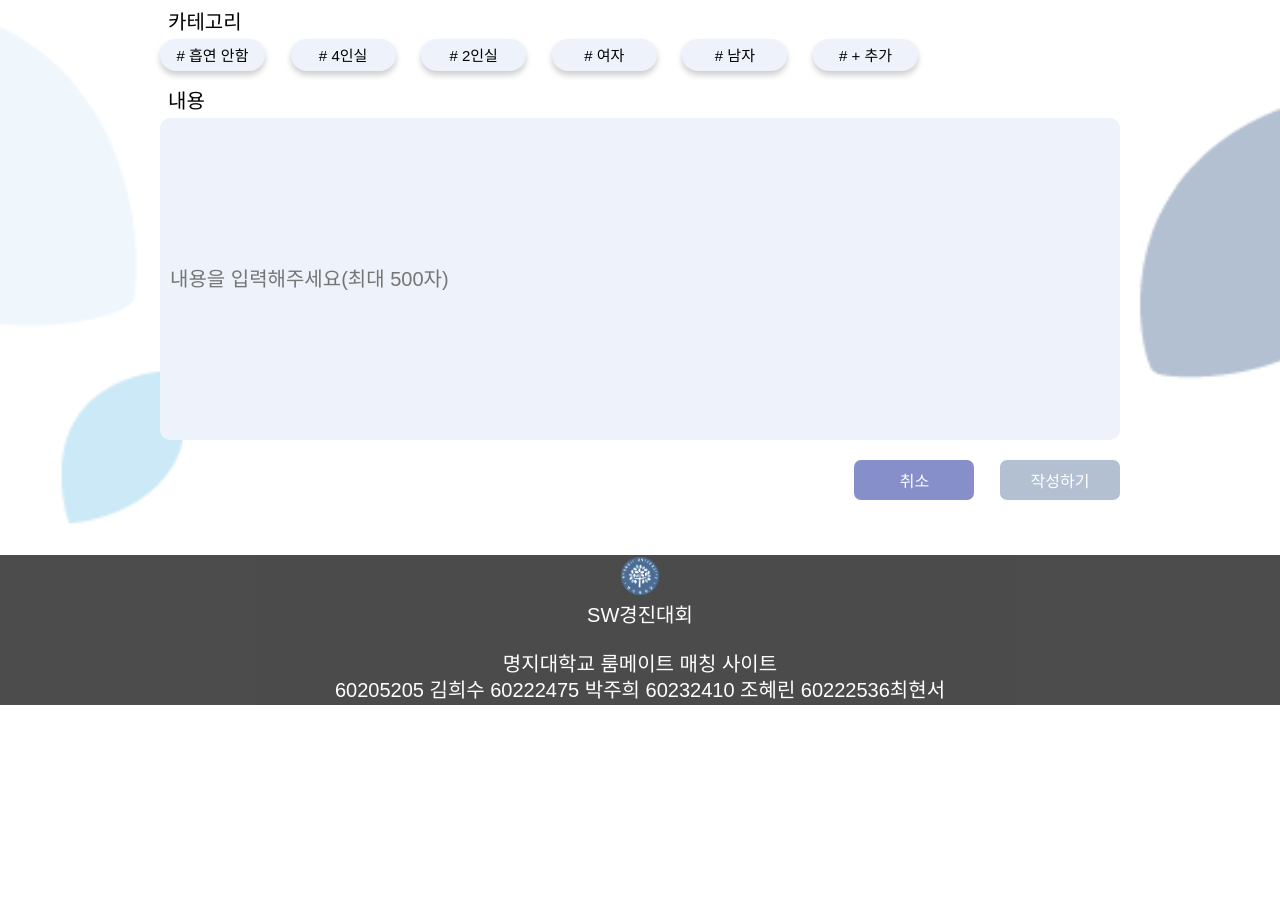
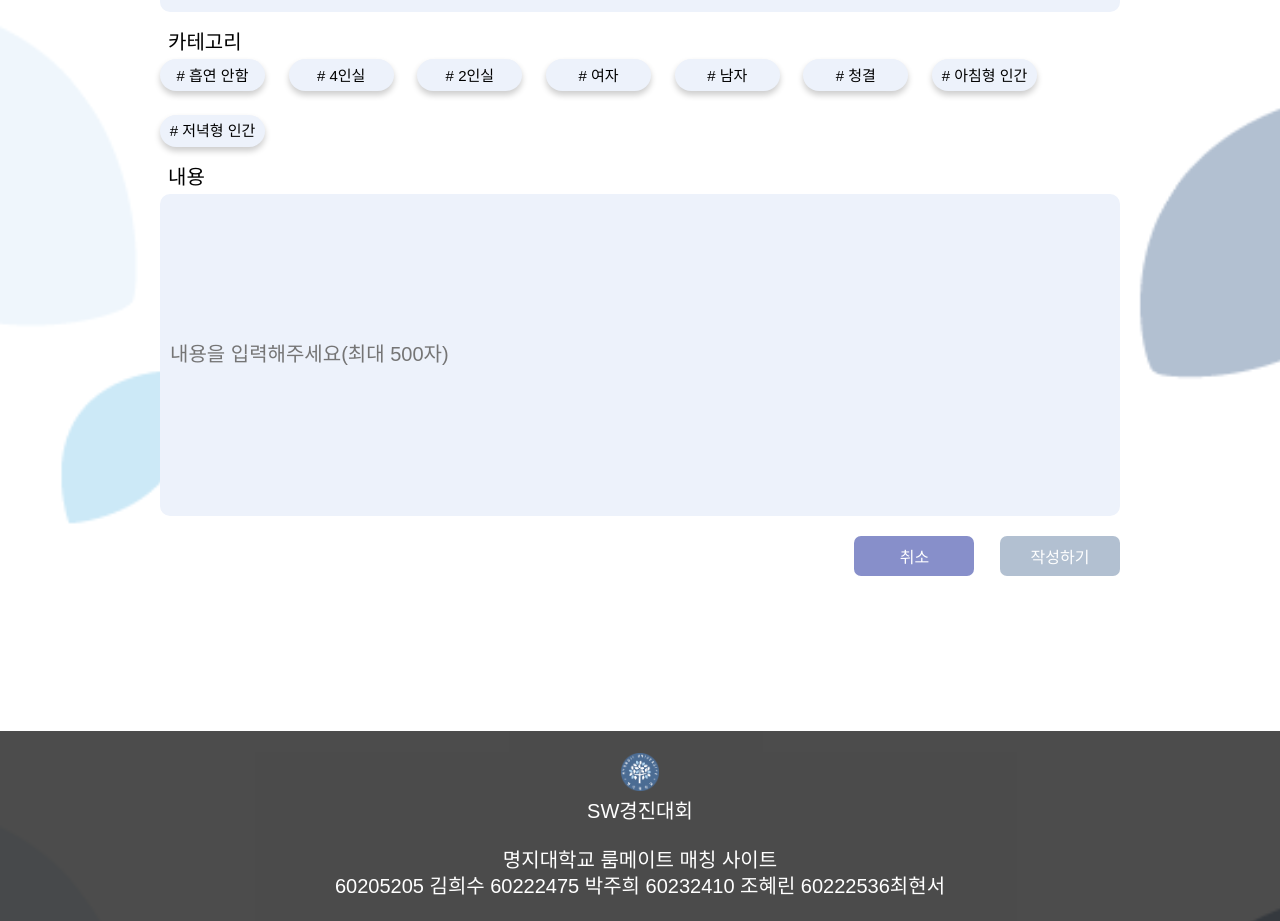
Before and after one commit to jogpfls/myongji_roomMate, a React (Create React App) app: page /write in a window 1280 px wide. Shown: the part 265-1186 px from the top of the page. Before the commit the page ends 970 px from the top, so only its background shows below. Built offline with nearby package versions, Linux system fonts and the light colour scheme; a web font is replaced by a local one.

Commit message:
fix: 스타일 수정

```diff
--- a/src/components/Footer.js
+++ b/src/components/Footer.js
@@ -26,7 +26,7 @@ const Img = styled.img`
 const Box = styled.div`
   background-color: ${(props) => props.theme.colors.black};
   opacity: 70%;
-  height: 150px;
+  height: 190px;
   color: ${(props) => props.theme.colors.white};
   display: flex;
   align-items: center;
--- a/src/components/Layout.js
+++ b/src/components/Layout.js
@@ -10,7 +10,9 @@ const Layout = ({ children }) => {
         <Header />
       </HeaderWrapper>
       <Main>{children}</Main>
-      <Footer />
+      <FooterBox>
+        <Footer />
+      </FooterBox>
     </LayoutContainer>
   );
 };
@@ -29,4 +31,9 @@ const Main = styled.main`
   flex: 1;
 `;
 
+const FooterBox = styled.div`
+margin-top: 5vh;
+`;
+
+
 export default Layout;
--- a/src/pages/WritePage.js
+++ b/src/pages/WritePage.js
@@ -30,12 +30,14 @@ const WritePage = () => {
           <CategoryBox>
             <Title>카테고리</Title>
             <CategoryWrapper>
-              <Category add="작성">흡연 안함</Category>
-              <Category add="작성">4인실</Category>
-              <Category add="작성">2인실</Category>
-              <Category add="작성">여자</Category>
-              <Category add="작성">남자</Category>
-              <Category add="작성">+ 추가</Category>
+              <Category>흡연 안함</Category>
+              <Category>4인실</Category>
+              <Category>2인실</Category>
+              <Category>여자</Category>
+              <Category>남자</Category>
+              <Category>청결</Category>
+              <Category>아침형 인간</Category>
+              <Category>저녁형 인간</Category>
             </CategoryWrapper>
           </CategoryBox>
           <ContentsBox>
@@ -68,9 +70,10 @@ const WrapperWrapper = styled.div`
 
 const AllWrapper = styled.div`
   width: 75%;
-  height: 95vh;
+  height: 100vh;
   display: flex;
   align-items: center;
+  margin-bottom: 12vh;
 `;
 
 const Wrapper = styled.div`
@@ -124,7 +127,10 @@ const CategoryBox = styled.div`
 
 const CategoryWrapper = styled.div`
   display: flex;
-  gap: 2vw;
+  width: 100%;
+  gap: 1.85vw;
+  flex-wrap: wrap;
+  justify-content: start;
 `;
 
 const ContentsBox = styled.div`
```
